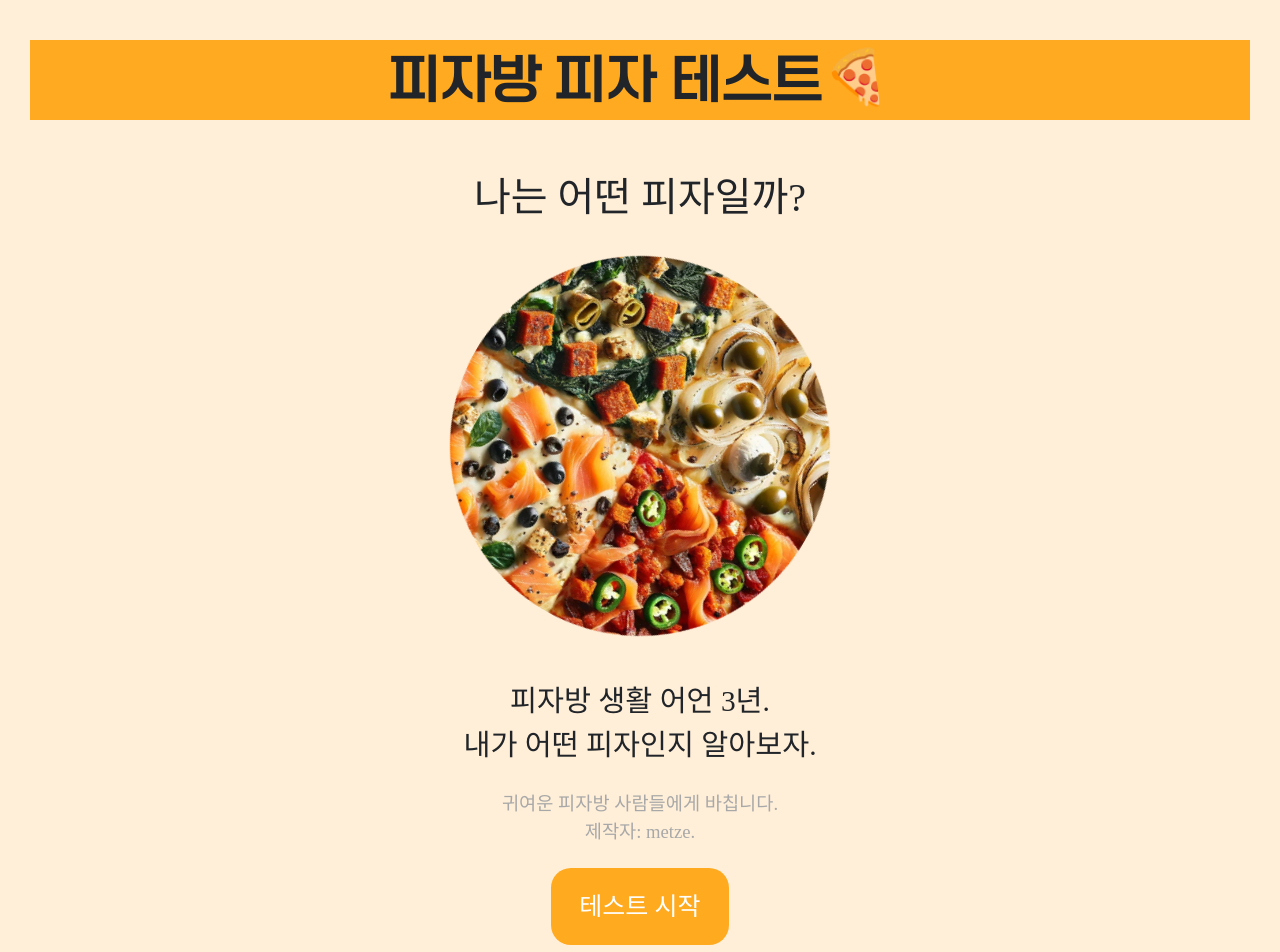
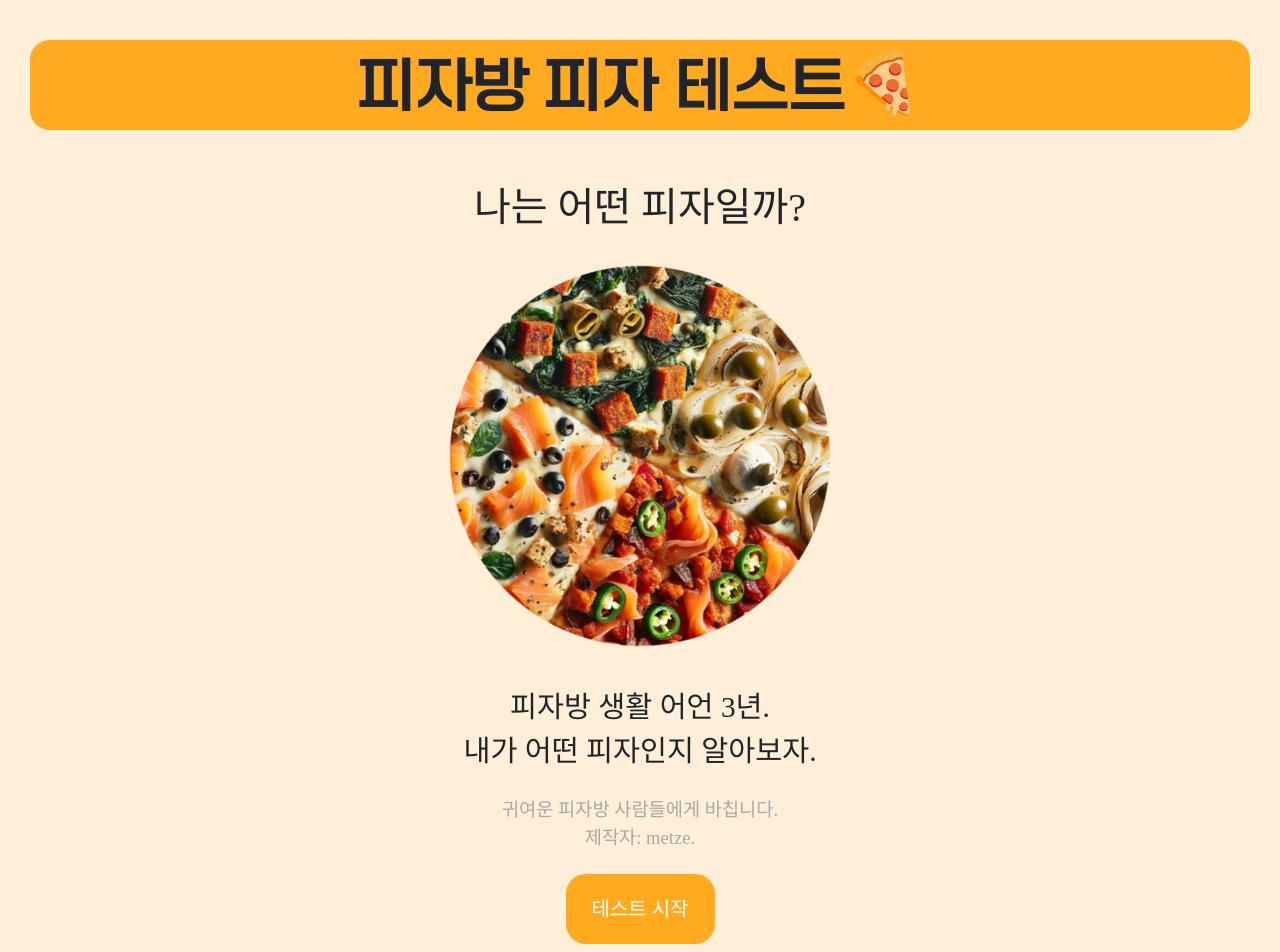
Before and after one commit to metzo32/mbtitest_ts, a React (Create React App) app: page / in a window 1280 px wide. Shown: the top 952 px of the page. Built offline with nearby package versions, Linux system fonts and the light colour scheme; a web font is replaced by a local one.

Commit message:
디자인 수정

```diff
--- a/src/pages/MainPage.tsx
+++ b/src/pages/MainPage.tsx
@@ -35,8 +35,9 @@ export default function MainPage():React.ReactElement {
           제작자: metze.
           </sty.small>
         </sty.smallWrapper>
-        <sty.Button onClick={handleClickButton} style={{fontSize:25, marginTop:20, marginBottom:20}}>테스트 시작</sty.Button>
+        <sty.Button onClick={handleClickButton}>테스트 시작</sty.Button>
       </sty.ContentWrapper>
+      <div className="adfit" />
     </sty.Wrapper>
   )
 }
--- a/src/pages/ResultPage.tsx
+++ b/src/pages/ResultPage.tsx
@@ -45,6 +45,9 @@ export default function ResultPage():React.ReactElement {
               <sty.BestPizzaImg src={bestPizzaImg2?.image} alt="피자" />
             </sty.BestWrapperImage>
           </sty.BestWrapper>
+          <sty.ShareWrapper>
+            <sty.Button />
+          </sty.ShareWrapper>
         </sty.ContentWrapper>
     </sty.Wrapper>
   )
--- a/src/stores/Question/QuestionData.ts
+++ b/src/stores/Question/QuestionData.ts
@@ -4,7 +4,7 @@ export const QuestionData: IQuestion[] = [
     {
         id : 1,
         title: "주말 오후 시간. 분명 게임하자고 모여들 피자방 사람들이 보이지 않는다.",
-        answerA: "'님들 모해 빨리 모여! @everyone' 당장 사람들을 모은다.",   // E관련
+        answerA: "'님들 모해 빨리 모여~! @everyone' 서둘러 사람들을 모은다.",   // E관련
         answerB: "'다들 약속있나...' 그냥 혼자 게임을 한다.",   // I관련
         type: "EI",
     },
@@ -18,7 +18,7 @@ export const QuestionData: IQuestion[] = [
     {
         id : 3,
         title: "게임에 몰두하고 있는 와중, 누군가 나를 급하게 멘션했다.",
-        answerA: "'누구야 뭐야 당장 읽어!' 곧바로 확인한다.",   // E관련
+        answerA: "'누구야 뭐야!' 곧바로 확인한다.",   // E관련
         answerB: "도하가 보낸 릴스가 분명하다. 알림을 끄고 게임에 집중한다.",   // I관련
         type: "EI",
     },
@@ -46,7 +46,7 @@ export const QuestionData: IQuestion[] = [
 
     {
         id : 7,
-        title: "맙소사! 아주 멋진 POTG를 기록했다!",
+        title: "맙소사! 멋진 POTG를 기록했다!",
         answerA: "'진웅님 제발 이거 봐줘요!' 채널에 강제로 초대해 상영회를 열고 칭찬을 기대한다.",   // N관련
         answerB: "'역시 나야...' 조용히 만족한다.",   // S관련
         type: "NS",
@@ -62,7 +62,7 @@ export const QuestionData: IQuestion[] = [
         id : 9,
         title: "오후 7시. 재현이 저녁 메뉴를 추천해달라고 한다.",
         answerA: "'김치 사발면에 참치 김밥 한줄이랑 빠다코코넛에 투게더 얹어 먹죠.' 홀린 듯 술술 말한다.",   // N관련
-        answerB: "저걸 왜 나한테 묻는 걸까? 굶으라고 한다.",   // S관련
+        answerB: "저걸 왜 나한테 묻는 걸까? 그냥 굶죠?",   // S관련
         type: "NS",
     },
     {
@@ -81,7 +81,7 @@ export const QuestionData: IQuestion[] = [
     },
     {
         id : 12,
-        title: "뿡이의 감기가 좀처럼 낫지 않는다ㅜㅜ",
+        title: "뿡이의 감기가 좀처럼 낫지 않는다.",
         answerA: "'약은 먹었나요? 아프지 말아요ㅠㅠ' 피자방 사람들 모두 건강했으면 좋겠다고 생각한다.",   // F관련
         answerB: "별 생각 없다.",   // T관련
         type: "FT",
@@ -116,7 +116,7 @@ export const QuestionData: IQuestion[] = [
     },
     {
         id : 17,
-        title: "드디어 오버워치 신규 캐릭터가 나왔다.",
+        title: "오버워치 신규 캐릭터가 나왔다.",
         answerA: "공격력, 스킬, 쿨타임 등 모든 정보를 꼼꼼히 읽고 미리 플레이해본다.",   // J관련
         answerB: "'션 이거 어떻게 해?' 또는 랠파의 설명을 기다린다.",   // P관련
         type: "JP",
@@ -138,7 +138,7 @@ export const QuestionData: IQuestion[] = [
     {
         id : 20,
         title: "매체가 피자 약속이 있어 외출을 하게 됐다.",
-        answerA: "맛있겠다 피자!",   // P관련
+        answerA: "나도 데려가면 좋겠다...",   // P관련
         answerB: "매체님 피자 지난 주에 세번 먹지 않았어요?",   // J관련
         type: "JP",
     },
--- a/src/stores/Result/ResultData.ts
+++ b/src/stores/Result/ResultData.ts
@@ -51,7 +51,7 @@ export const ResultData: IResult[] = [
         name: "옥수수 피자",
         my: "ESFP",
         best: "트러플머쉬룸 피자",
-        best2: "루꼴라프로슈토 피자",
+        best2: "프로슈토 피자",
         desc: "자유로운 영혼의 소유자시군요! 즐거움과 새로움을 위해서라면 팔랑팔랑 나비처럼 날아가는 당신. 고민이 생기더라고 금새 훌훌 털어내는 쿨함의 대명사입니다. 단순하면서도 개성이 강한 당신은 옥수수 피자입니다!",
         image: `${corn}`,
     },
@@ -103,11 +103,11 @@ export const ResultData: IResult[] = [
     },
     {
         id: 10,
-        name: "루꼴라프로슈토 피자",
+        name: "프로슈토 피자",
         my: "ISTJ",
         best: "옥수수 피자",
         best2: "하와이안 피자",
-        desc: "당신은 침착함, 책임감. 이 두 단어로 표현할 수 있어요. 성실하지만 자신의 능력을 과시하지 않는 어른스러운 면도 갖추셨군요. 자극적이지 않지만 담담하게 잘 정제된 당신! 우아하고 이국적인 루꼴라프로슈토 피자입니다.",
+        desc: "당신은 침착함, 책임감. 이 두 단어로 표현할 수 있어요. 성실하지만 자신의 능력을 과시하지 않는 어른스러운 면도 갖추셨군요. 자극적이지 않지만 담담하게 잘 정제된 당신! 우아하고 이국적인 프로슈토 피자입니다.",
         image: `${prosciutto}`,
     },
     {
@@ -115,7 +115,7 @@ export const ResultData: IResult[] = [
         name: "하와이안 피자",
         my: "ESTP",
         best: "트러플머쉬룸 피자",
-        best2: "루꼴라프로슈토 피자",
+        best2: "프로슈토 피자",
         desc: "활동적이고 즉흥적인 면을 가지셨네요! 가끔 예측하기 어렵거나 주변과 어울리지 않다는 생각을 하실 수도 있어요. 하지만 누군가 당신의 매력을 알아챈다면 더없는 시너지를 일으킬거예요. 자유롭고 호기로운 당신은 하와이안 피자입니다!",
         image: `${pineapple}`,
     },
--- a/src/styling.ts
+++ b/src/styling.ts
@@ -9,8 +9,8 @@ const Wrapper = styled.div`
   min-height: 100vh;
   background: #FFEFD8;
   padding-top: 40px;
-  padding-left: 30px;
-  padding-right: 30px;
+  padding-left: 10px;
+  padding-right: 10px;
   font-family: "oneBold";
   user-select: none;
 
@@ -18,12 +18,16 @@ const Wrapper = styled.div`
     width: 100%;
     height: 100%;
     min-height: 100vh;
+    padding-left: 30px;
+    padding-right: 30px;
   }
 
   @media (min-width: 900px) {
     width: 100%;
     height: 100%;
     min-height: 100vh;
+    padding-left: 30px;
+    padding-right: 30px;
   }
 `;
 
@@ -33,6 +37,7 @@ const ContentWrapper = styled.div`
   justify-content: center;
   align-items: center;
   margin-top: 10px;
+  margin-bottom: 40px;
 
   @media (min-width: 600px) {
     margin-top: 15px;
@@ -45,24 +50,27 @@ const ContentWrapper = styled.div`
 
 //대제목
 const HeaderWrapper = styled.div`
-  font-size: 28px;
   background: #FFAA20;
+  border-radius: 10px;
   display: flex;
   align-items: center;
   justify-content: center;
   font-family: "oneTitle";
+  font-size: 30px;
+  white-space: nowrap;
 
   @media (min-width: 600px) {
-    font-size: 37pt;
+    border-radius: 15px;
+    font-size: 45px;
   }
 
   @media (min-width: 900px) {
-    font-size: 40pt;
+    border-radius: 20px;
+    font-size: 60px;
   }
 `
 const Header = styled.div`
   background: #FFAA20;
-  font-size: 26pt;
   display: flex;
   align-items: center;
   }
@@ -85,10 +93,8 @@ const ProgressbarWrapper = styled.div`
 
 const Title = styled.div`
   display: block;
-  font-size: 20pt;
+  font-size: 16pt;
   display: flex;
-  margin-top: 6px;
-  margin-bottom: 6px;
   padding: 20px;
   white-space: nowrap;
 
@@ -106,7 +112,7 @@ const Title = styled.div`
 
 const LogoImage = styled.div`
   display: flex;
-  margin-bottom: 20px;
+  margin-bottom: 16px;
 
   .main-pizza {
     max-width: 280px;
@@ -187,42 +193,44 @@ const QuestionTitle = styled.div`
     font-size: 26pt;
 `
 const ButtonGroup = styled.div`
-  font-size: 12pt;
   display: flex;
   align-items: center;
   justify-content: center;
   flex-direction: column;
 
   @media (min-width: 600px) {
-    font-size: 16pt;
     flex-direction: column;
   }
 
   @media (min-width: 900px) {
-    font-size: 18pt;
     flex-direction: row;
 `;
 
 const Button = styled.div`
   background: #FFAA1F;
+  font-size: 15pt;
   color: #ffffff;
-  padding: 20px;
-  padding-left: 28px;
-  padding-right: 28px;
+  padding-top: 20px;
+  padding-bottom: 20px;
+  padding-left: 26px;
+  padding-right: 26px;
   border-radius: 20px;
   cursor: pointer;
   user-select: none;
+  margin-top: 20px;
 
   &.right-margin {
     margin-right: 0px;
     margin-bottom: 20px;
 
     @media (min-width: 600px) {
+      font-size: 18pt;
       margin-right: 0px;
       margin-bottom: 20px;
     }
 
     @media (min-width: 900px) {
+      font-size: 20pt;
       margin-right: 20px;
       margin-bottom: 0;
     }
@@ -231,6 +239,7 @@ const Button = styled.div`
 
 const StyledImage = styled.img`
     width: 90%;
+    border-radius: 30px;
 
     @media (min-width: 600px) {
       width: 90%;
@@ -378,6 +387,7 @@ const BestWrapperImage = styled.div`
 
 const BestPizzaImg = styled.img`
   width: 49%;
+  border-radius: 20px;
 
   @media (min-width: 600px) {
   }
@@ -385,6 +395,10 @@ const BestPizzaImg = styled.img`
   @media (min-width: 900px) {
 
   }
+`
+
+const ShareWrapper = styled.div`
+  width: 200px
 `
 
 const rotateAnimation = keyframes`
@@ -424,6 +438,7 @@ const sty = {
   BestWrapper,
   BestWrapperImage,
   BestPizzaImg,
+  ShareWrapper,
   rotateAnimation,
   RotatingImage,
 }
```
Also changed, not shown: public/index.html (+1 -21 lines).
